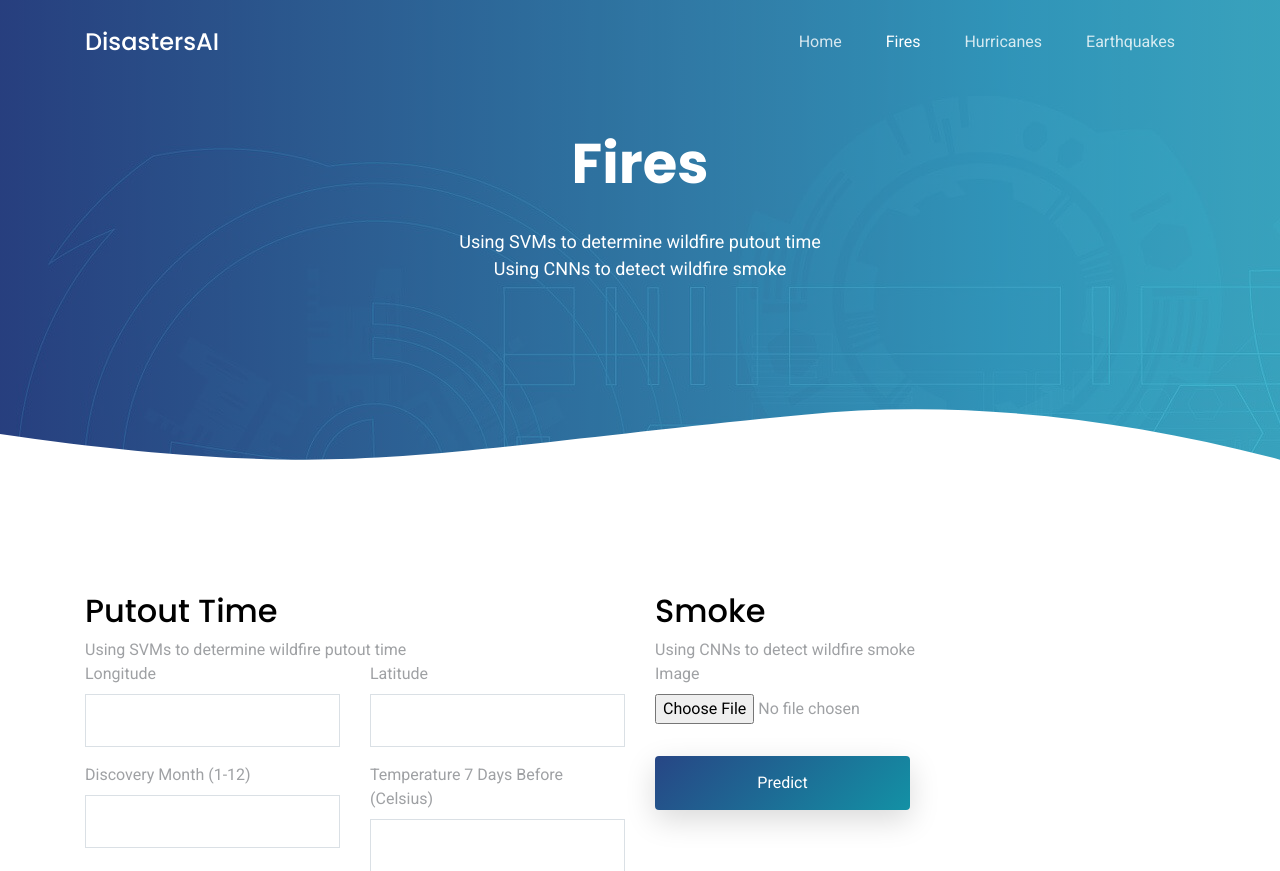
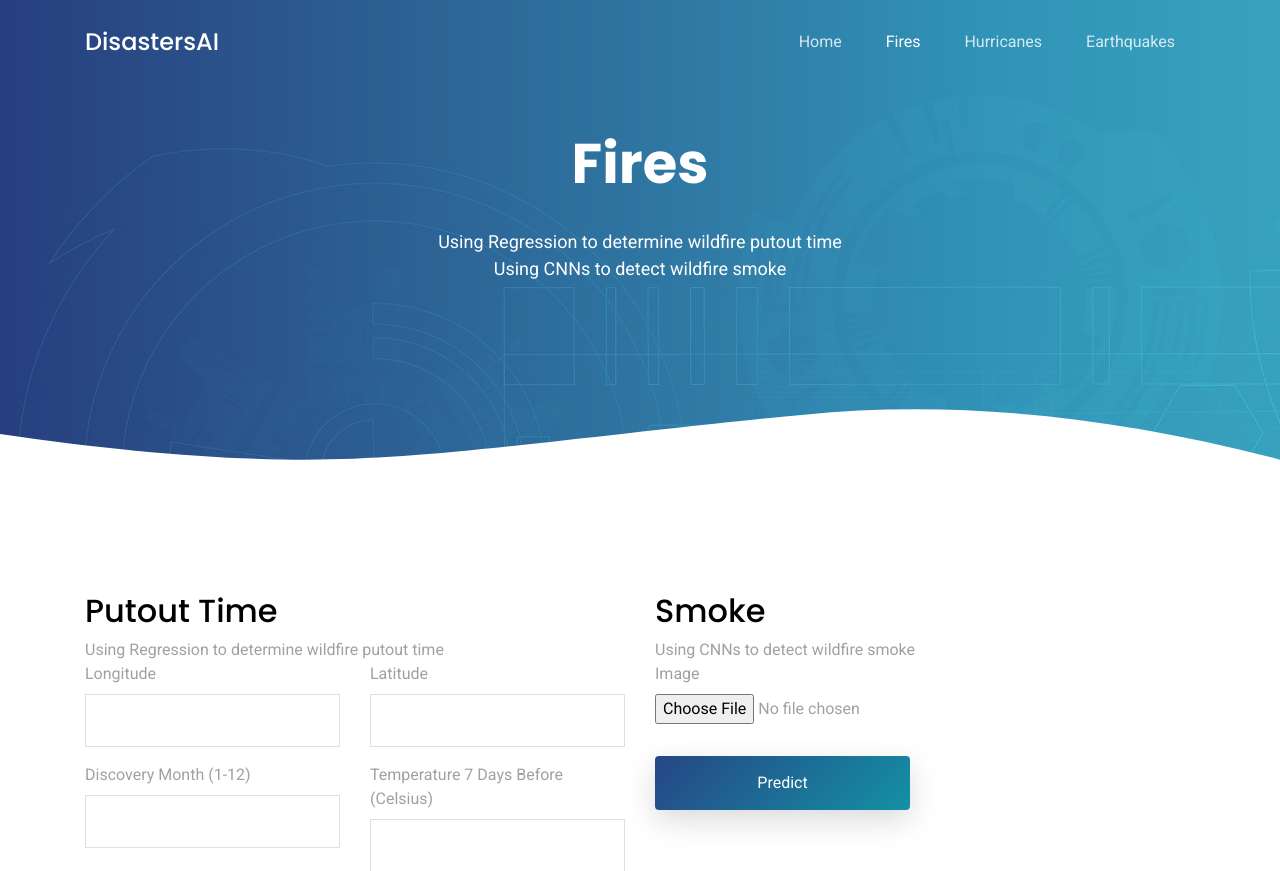
Before and after one commit to TeamDeltaHacks/DisastersAI, a Flask app: page /fires in a window 1280 px wide. Shown: the top 871 px of the page. Run offline with Flask 2, Linux system fonts and the light colour scheme; parts of the project's set-up code (start-up, migrations or seed data) failed here and were passed over; some libraries are stand-ins or nearby versions.

Commit message:
Update fires.html

```diff
--- a/templates/fires.html
+++ b/templates/fires.html
@@ -105,7 +105,7 @@
               <div class="col-md-7 text-center hero-text">
                 <h1 data-aos="fade-up" data-aos-delay="">Fires</h1>
                 <p class="mb-5" data-aos="fade-up" data-aos-delay="100">
-	                Using SVMs to determine wildfire putout time<br>
+	                Using Regression to determine wildfire putout time<br>
 	                Using CNNs to detect wildfire smoke
                 </p>
               </div>
@@ -136,10 +136,11 @@
 
           <div class="col-md-6 mb-5 mb-md-0 aos-init aos-animate" data-aos="fade-up">
 	        <h2>Putout Time</h2>
-            <p class="mb-0">Using SVMs to determine wildfire putout time</p>
+            <p class="mb-0">Using Regression to determine wildfire putout time</p>
             <form action="/fires" method="post" role="form" class="php-email-form">
 
               <div class="row">
+                <br/>
                 <div class="col-md-6 form-group">
                   <label for="name">Longitude</label>
                   <input type="number" class="form-control" name="longitude" required>
```
